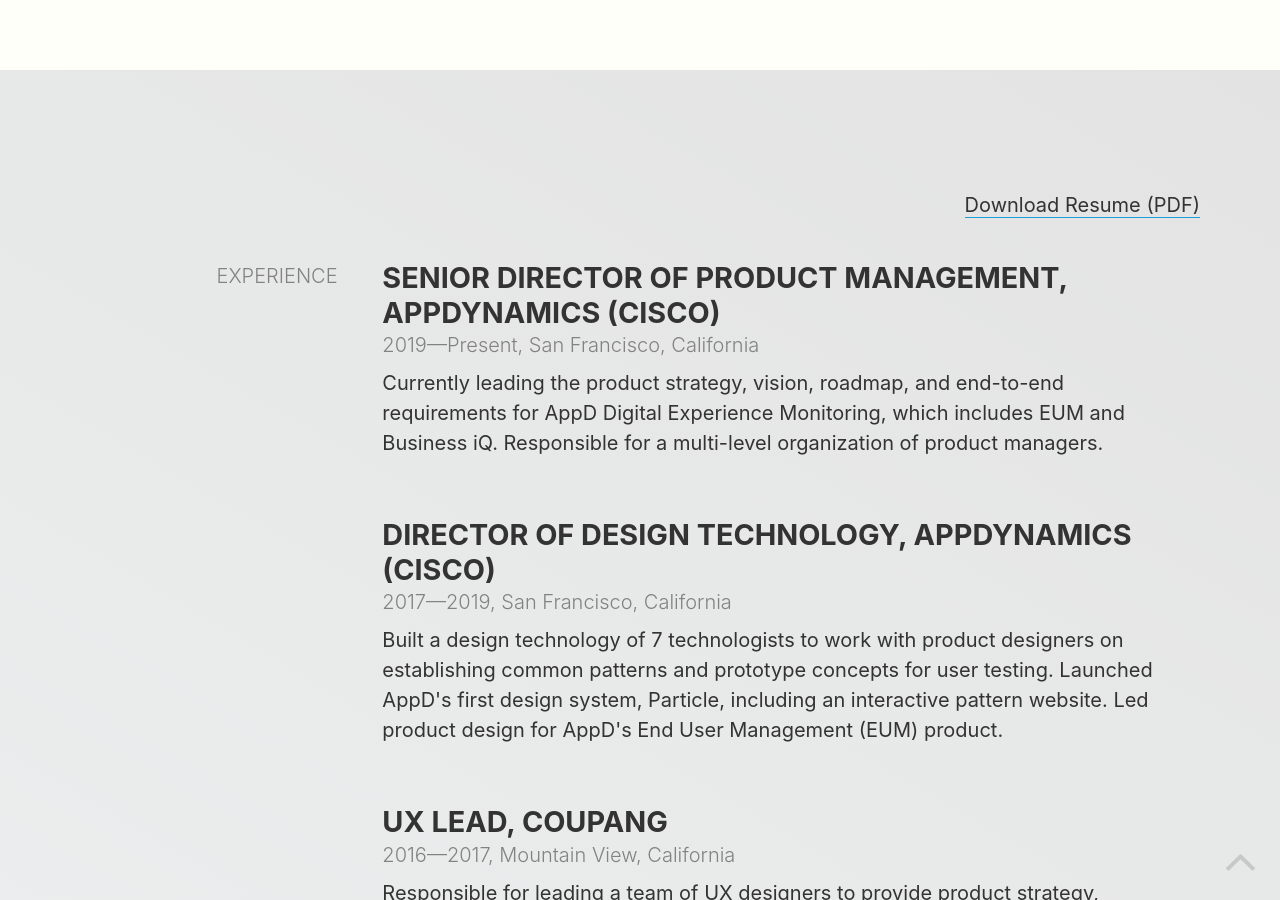
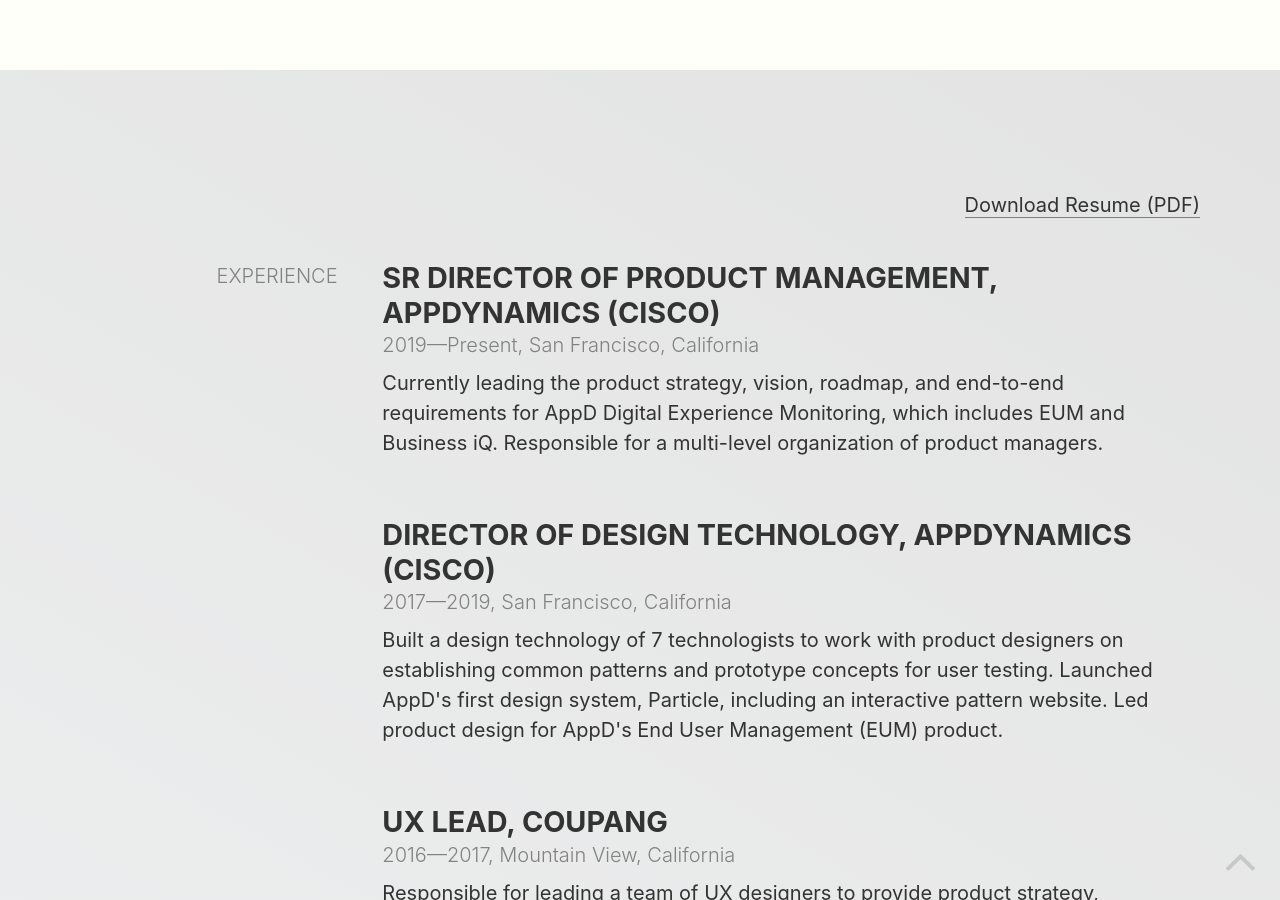
Before and after one commit to brzaik/brz4, a Jekyll site: the page built from about.html, in a window 1280 px wide and 900 px high, scrolled down 1099 px. Built offline with Jekyll 4.4.1, drawn with Linux system fonts in a browser that asks for light colours; nearby versions of some CDN libraries.

Commit message:
Edited About page content.

```diff
--- a/about.html
+++ b/about.html
@@ -37,7 +37,7 @@ namespace: about
       </div>
       <div class="col-9">
         <div class="padder-resume">
-          <h5 class="font-uppercase margin-none">Senior Director of Product Management, <a class="underline-hover" href="http://appdynamics.com">AppDynamics (Cisco)</a></h5>
+          <h5 class="font-uppercase margin-none">Sr Director of Product Management, <a class="underline-hover" href="http://appdynamics.com">AppDynamics (Cisco)</a></h5>
           <p class="sub-header">
             2019—Present, San Francisco, California
           </p>
```
